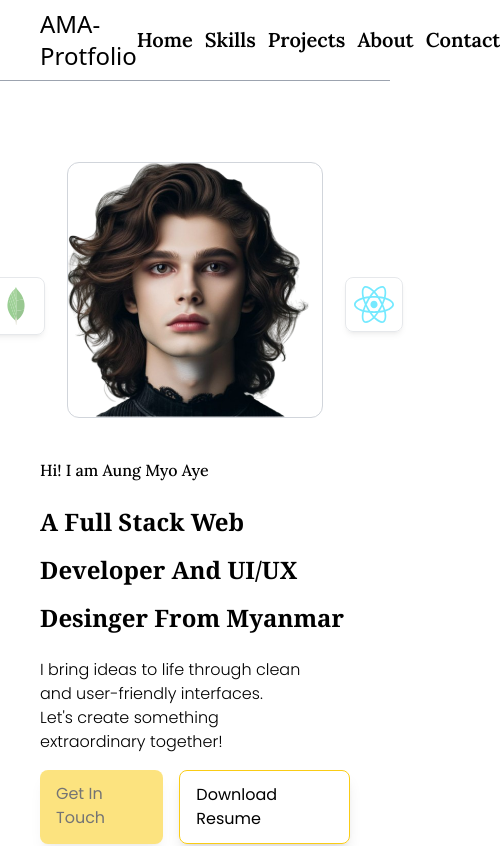
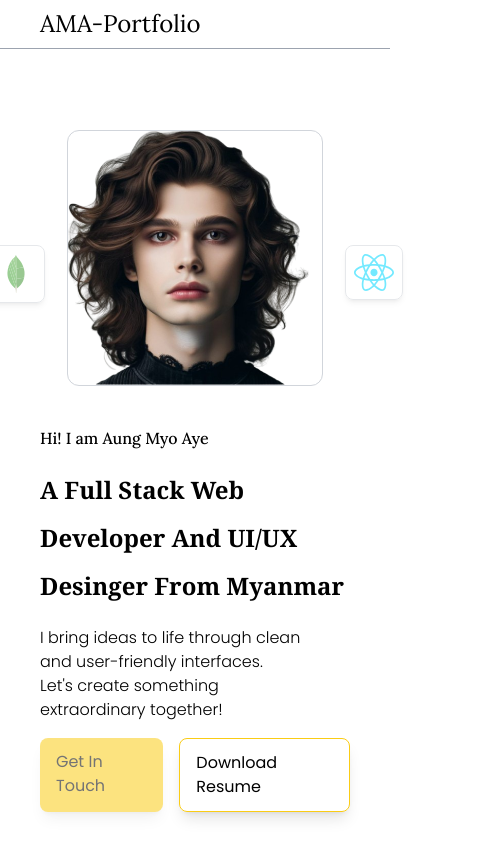
Before and after one commit to AungMyoAye101/Simple-portfolio, a Next.js app: page / in a window 390 px wide. Shown: the top 846 px of the page, 500 px wide, since content can reach past the window. Built offline with nearby package versions, Linux system fonts and the light colour scheme.

Commit message:
add react icons

```diff
--- a/package.json
+++ b/package.json
@@ -12,7 +12,8 @@
     "framer-motion": "^11.9.0",
     "next": "14.2.13",
     "react": "^18",
-    "react-dom": "^18"
+    "react-dom": "^18",
+    "react-icons": "^5.3.0"
   },
   "devDependencies": {
     "@types/node": "^20",
--- a/src/components/Footer.tsx
+++ b/src/components/Footer.tsx
@@ -1,13 +1,11 @@
 import React from "react";
+import { FaArrowUp } from "react-icons/fa6";
 
 const Footer = () => {
   return (
     <section className="flex flex-col items-center gap-4">
-      <a
-        href="#"
-        className="size-10 rounded-full bg-purple-400 text-gray-100 animate-bounce "
-      >
-        l
+      <a href="#" className="bg-gray-700 p-3 rounded-full animate-bounce ">
+        <FaArrowUp className="text-lg text-white " />
       </a>
       <footer className="border-t border-t-gray-300 w-full py-12 px-4 md:px-10 flex justify-between">
         <div>Aung Myo Aye - Portfolio</div>
--- a/src/components/NavBar.tsx
+++ b/src/components/NavBar.tsx
@@ -5,9 +5,9 @@ const NavBar = () => {
     <div className="sticky top-0 left-0 right-0 bg-white z-40 bg-opacity-85 border-b border-b-gray-400">
       <nav className="flex justify-between items-center px-10 py-2 ">
         <div>
-          <h1 className="text-2xl md:text-3xl">AMA-Protfolio</h1>
+          <h1 className=" font-lora text-2xl md:text-3xl">AMA-Portfolio</h1>
         </div>
-        <div className="flex items-center gap-3 text-xl font-lora font-semibold ">
+        <div className="hidden md:flex items-center gap-3 text-xl font-lora font-semibold ">
           <a href="#">Home</a>
           <a href="#skill">Skills</a>
           <a href="#project">Projects</a>
```
Also changed, not shown: 1 other file (tests, documents, lock files or other folders).
